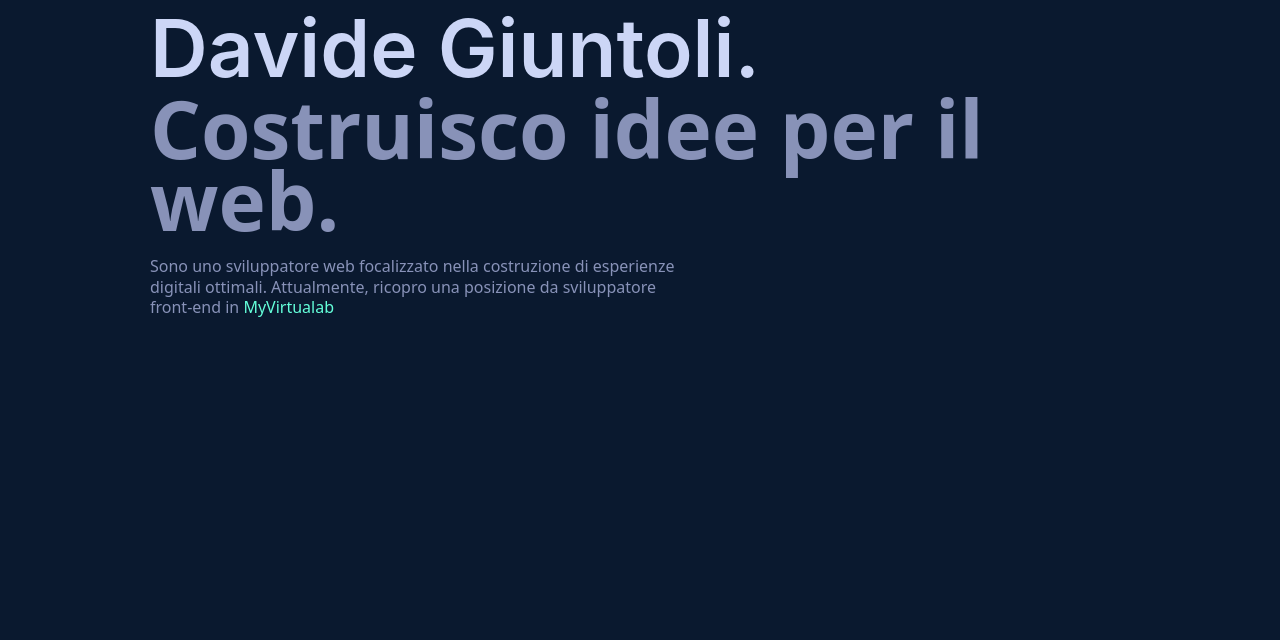
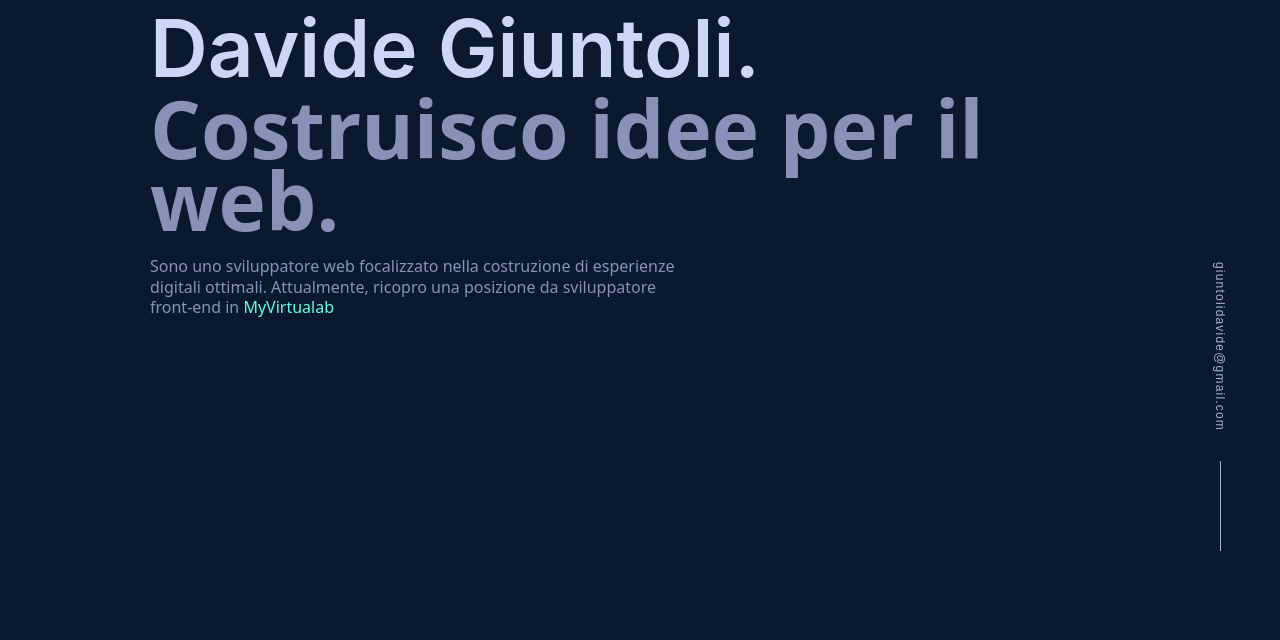
Before and after one commit to B1akeIT/portfolio, a PHP site: page /Home_page.html in a window 1280 px wide. Shown: the part 249-889 px from the top of the page. Run offline with PHP 8.4, Linux system fonts and the light colour scheme.

Commit message:
Creazione aside email

```diff
--- a/Home_page.html
+++ b/Home_page.html
@@ -44,6 +44,13 @@
             </ul>
         </nav>
     </header>
+
+
+    <aside id="email">
+        <div>
+            <a>giuntolidavide@gmail.com</a>
+        </div>
+    </aside>
 
     <!-- Contenuto principale -->
     <main class="page-wrapper home-page">
--- a/stile.css
+++ b/stile.css
@@ -126,6 +126,51 @@ header {
     filter: none !important;
     pointer-events: auto !important;
     user-select: auto !important;
+}
+
+aside#email {
+    width: 40px;
+    position: fixed;
+    bottom: 0;
+    left: auto;
+    right: 40px;
+    z-index: 10;
+    color: #A8B2D1;
+}
+
+aside#email div {
+    display: flex;
+    flex-direction: column;
+    -webkit-box-align: center;
+    align-items: center;
+    position: relative;
+}
+
+aside#email a {
+    margin: 20px auto;
+    padding: 10px;
+    font-family: "SF Mono", sans-serif;
+    font-size: 12px;
+    line-height: 1.2;
+    letter-spacing: 0.1em;
+    -webkit-writing-mode: vertical-rl;
+    writing-mode: vertical-rl;
+
+    display: inline-block;
+    text-decoration: none;
+    text-decoration-skip-ink: auto;
+    color: inherit;
+    position: relative;
+    transition: 0.25s;
+}
+
+aside#email div::after {
+    content: "";
+    display: block;
+    width: 1px;
+    height: 90px;
+    margin: 0 auto;
+    background-color: #A8B2D1;
 }
 
 .header-buttons {
```
